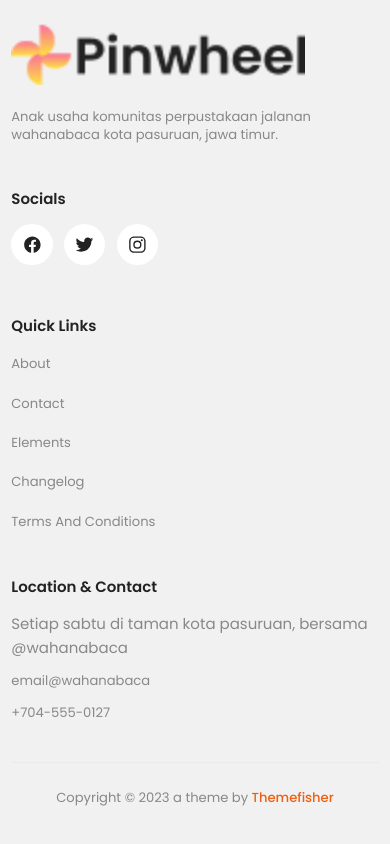
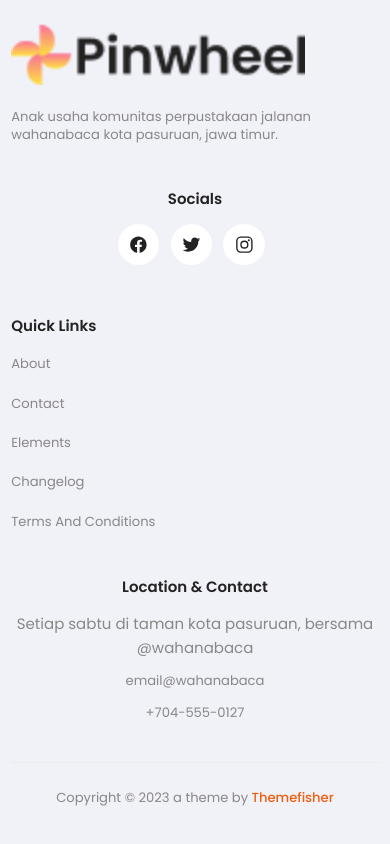
Before and after one commit to kecapstargaze/testing, an Astro site: page / in a window 390 px wide. Shown: the part 5944-6788 px from the top of the page. Built offline with nearby package versions, Linux system fonts and the light colour scheme; Astro itself is replaced by a stand-in of ours; some packages are replaced by stand-ins of ours; what tailwind-bootstrap-grid would draw is missing.

Commit message:
footer text align

```diff
--- a/src/layouts/partials/Footer.astro
+++ b/src/layouts/partials/Footer.astro
@@ -9,7 +9,7 @@ const { footer } = menu;
 const { copyright, location, email, phone, footer_description } = config.params;
 ---
 
-<footer class="footer bg-[#F1F1F1]">
+<footer class="footer bg-[#F1F1F8]" sm>
   <div class="container">
     <div class="gx-5 row pb-10 pt-[52px]">
       <div class="col-12 mt-12 md:col-6 lg:col-3">
@@ -18,10 +18,10 @@ const { copyright, location, email, phone, footer_description } = config.params;
           {footer_description}
         </p>
       </div>
-      <div class="col-12 mt-12 md:col-6 lg:col-3">
+      <div class="col-12 mt-12 md:col-6 lg:col-3 text-center">
         <h6>Socials</h6>
 
-        <Social source={social} className="social-icons mt-4 lg:mt-6" />
+        <Social source={social} className="social-icons mt-4 lg:mt-6 text-center" />
       </div>
       <div class="col-12 mt-12 md:col-6 lg:col-3">
         <h6>Quick Links</h6>
@@ -37,7 +37,7 @@ const { copyright, location, email, phone, footer_description } = config.params;
           }
         </ul>
       </div>
-      <div class="col-12 mt-12 md:col-6 lg:col-3">
+      <div class="col-12 mt-12 md:col-6 lg:col-3 text-center">
         <h6>Location & Contact</h6>
         <ul>
           <li class="mb-2">{location}</li>
```
